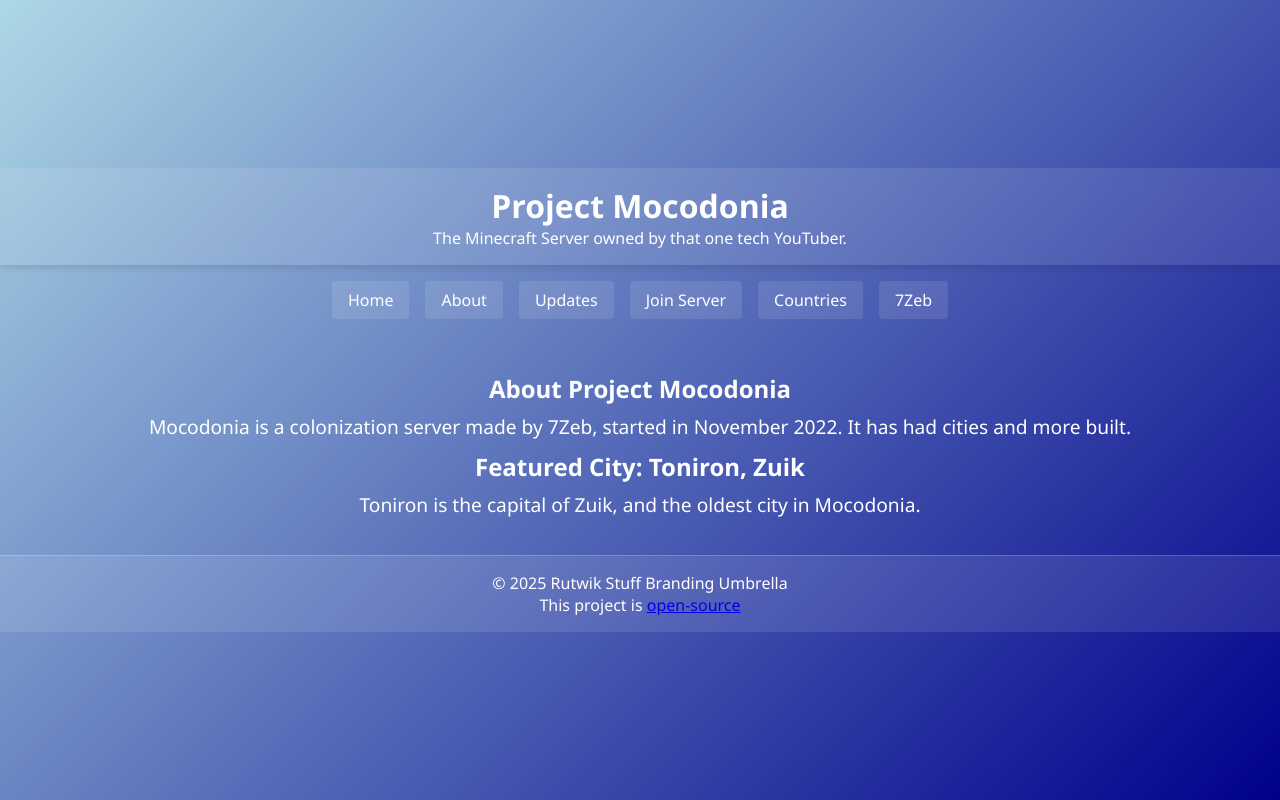
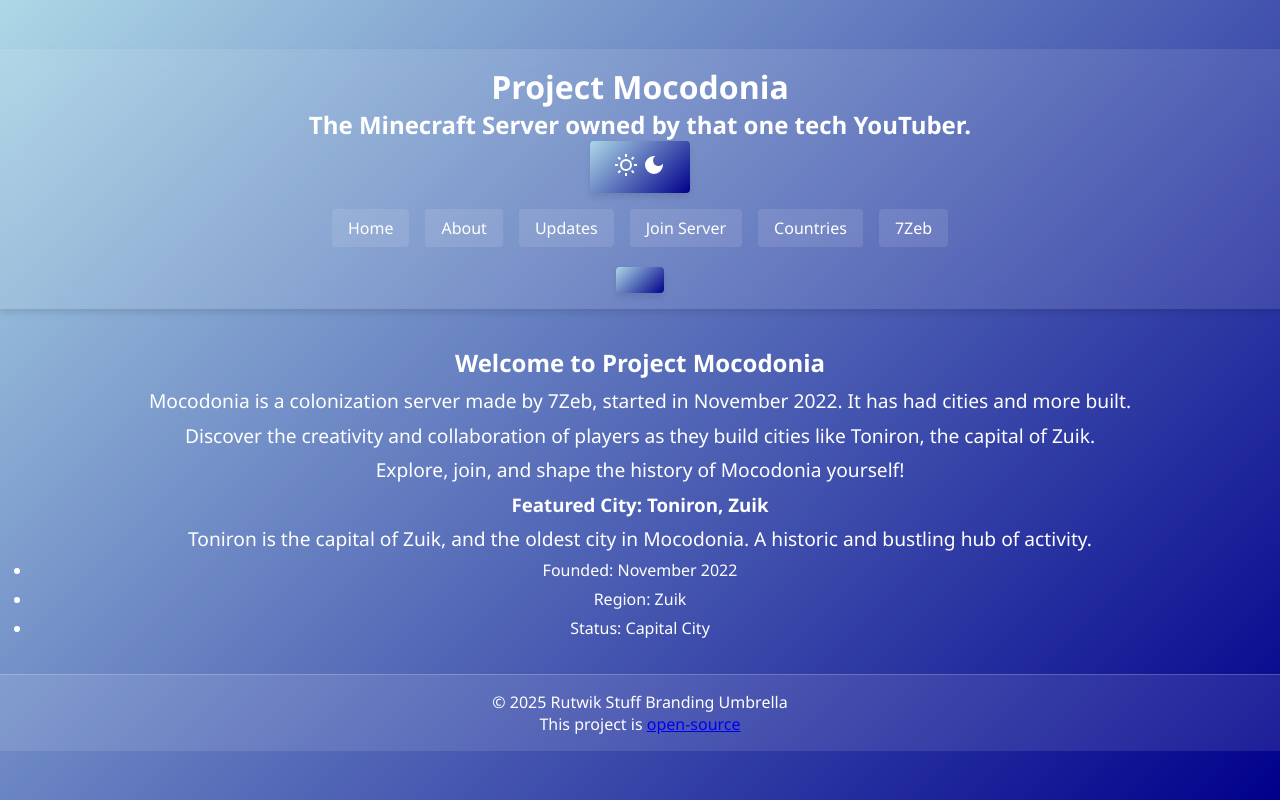
Before and after one commit to 7zeb/mocodonia, a plain HTML site: page index.html in a window 1280 px wide. Drawn offline with Linux system fonts and the light colour scheme.

Commit message:
now it's more like Betavault

```diff
--- a/index.html
+++ b/index.html
@@ -4,46 +4,66 @@
     <meta charset="UTF-8">
     <meta name="viewport" content="width=device-width, initial-scale=1.0">
     <title>Project Mocodonia</title>
-    <link rel="stylesheet" href="style.css"> <!-- Ensure this file path is correct -->
+    <link rel="stylesheet" href="style.css">
 </head>
 <body>
-    <!-- Header Section -->
     <header>
-        <div class="header-container">
+        <div class="header-content">
             <h1>Project Mocodonia</h1>
-            <p>The Minecraft Server owned by that one tech YouTuber.</p>
+            <h2>The Minecraft Server owned by that one tech YouTuber.</h2>
         </div>
-    </header>
-
-    <!-- Navigation Bar -->
+        <div class="header-right">
+            <div class="header-controls">
+                <button id="darkModeToggle" class="theme-toggle" aria-label="Toggle dark mode">
+                    <svg class="sun-icon" xmlns="http://www.w3.org/2000/svg" viewBox="0 0 24 24" width="24" height="24">
+                        <path fill="currentColor" d="M12 18a6 6 0 1 1 0-12 6 6 0 0 1 0 12zm0-2a4 4 0 1 0 0-8 4 4 0 0 0 0 8zM11 1h2v3h-2V1zm0 19h2v3h-2v-3zM3.515 4.929l1.414-1.414L7.05 5.636 5.636 7.05 3.515 4.93zM16.95 18.364l1.414-1.414 2.121 2.121-1.414 1.414-2.121-2.121zm2.121-14.85l1.414 1.415-2.121 2.121-1.414-1.414 2.121-2.121zM5.636 16.95l1.414 1.414-2.121 2.121-1.414-1.414 2.121-2.121zM23 11v2h-3v-2h3zM4 11v2H1v-2h3z"/>
+                    </svg>
+                    <svg class="moon-icon" xmlns="http://www.w3.org/2000/svg" viewBox="0 0 24 24" width="24" height="24">
+                        <path fill="currentColor" d="M12 3a9 9 0 1 0 9 9c0-.46-.04-.92-.1-1.36a5.389 5.389 0 0 1-4.4 2.26 5.403 5.403 0 0 1-3.14-9.8c-.44-.06-.9-.1-1.36-.1z"/>
+                    </svg>
+                </button>
                 <nav>
-        <a href="/mocodonia/index.html">Home</a>
+                    <a href="/mocodonia/index.html" class="active">Home</a>
                     <a href="/mocodonia/about.html">About</a>
                     <a href="/mocodonia/updates.html">Updates</a>
                     <a href="/mocodonia/join.html">Join Server</a>
                     <a href="/mocodonia/countries">Countries</a>
                     <a href="/index.html">7Zeb</a>
                 </nav>
+            </div>
+            <button class="hamburger" aria-label="Toggle menu">
+                <span></span>
+                <span></span>
+                <span></span>
+            </button>
+        </div>
+        <div class="menu-overlay"></div>
+    </header>
 
-    <!-- Main Content -->
     <main>
-        <section id="about">
-            <h2>About Project Mocodonia</h2>
+        <div class="content-container">
+            <section class="main-content">
+                <h2>Welcome to Project Mocodonia</h2>
                 <p>Mocodonia is a colonization server made by 7Zeb, started in November 2022. It has had cities and more built.</p>
+                <p>Discover the creativity and collaboration of players as they build cities like Toniron, the capital of Zuik.</p>
+                <p>Explore, join, and shape the history of Mocodonia yourself!</p>
             </section>
 
-        <section id="features">
-            <h2>Featured City: Toniron, Zuik</h2>
-            <p>Toniron is the capital of Zuik, and the oldest city in Mocodonia.</p>
-        </section>
+            <aside class="info-box">
+                <h3>Featured City: Toniron, Zuik</h3>
+                <p>Toniron is the capital of Zuik, and the oldest city in Mocodonia. A historic and bustling hub of activity.</p>
+                <ul>
+                    <li>Founded: November 2022</li>
+                    <li>Region: Zuik</li>
+                    <li>Status: Capital City</li>
+                </ul>
+            </aside>
+        </div>
     </main>
 
-    <!-- Footer -->
     <footer>
-        <div class="footer-container">
-            <p>© 2025 Rutwik Stuff Branding Umbrella</p>
+        <p>&copy; 2025 Rutwik Stuff Branding Umbrella</p>
         <p>This project is <a href="https://github.com/7zeb/mocodonia">open-source</a></p>
-        </div>
     </footer>
 </body>
 </html>
```
Lines whose indentation alone changed are shown as unchanged.
